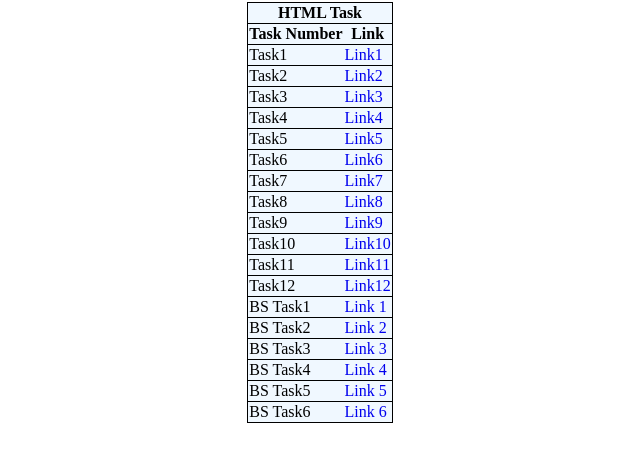
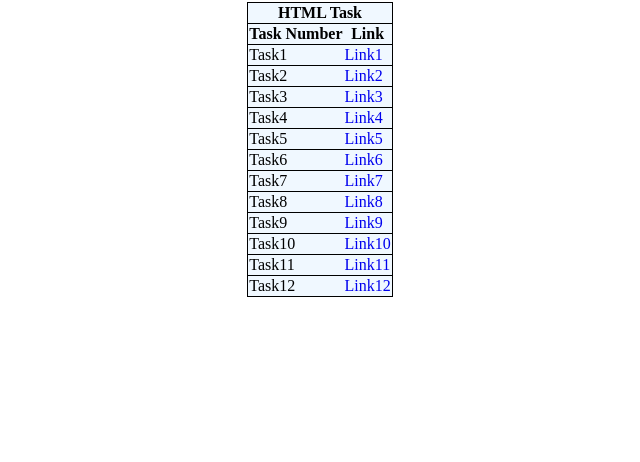
Before and after one commit to rehan1909/Ethnus_Mern_Stack_Tasks, a plain HTML site: page index.html in a window 1280 px wide. Shown: the part 78-540 px from the top of the page, without its empty margins (320-960 px from the left). Drawn offline with Linux system fonts and the light colour scheme.

Commit message:
index.html

```diff
--- a/index.html
+++ b/index.html
@@ -70,36 +70,7 @@
                 <td>Task12</td>
                 <td><a href="./task12.html">Link12</a></td>
             </tr>
-            <tr>
-                <td>BS Task1</td>
-                <td><a href="bs_task1.html">Link 1</a>
-                </td>
-            </tr>
-            <tr>
-                <td>BS Task2</td>
-                <td><a href="bs_task2.html">Link 2</a>
-                </td>
-            </tr>
-            <tr>
-                <td>BS Task3</td>
-                <td><a href="bs_task3.html">Link 3</a>
-                </td>
-            </tr>
-            <tr>
-                <td>BS Task4</td>
-                <td><a href="bs_task4.html">Link 4</a>
-                </td>
-            </tr>
-            <tr>
-                <td>BS Task5</td>
-                <td><a href="bs_task5.html">Link 5</a>
-                </td>
-            </tr>
-            <tr>
-                <td>BS Task6</td>
-                <td><a href="bs_task6.html">Link 6 </a>
-                </td>
-            </tr>
+
         </table>
     </center>
 </body>
```
